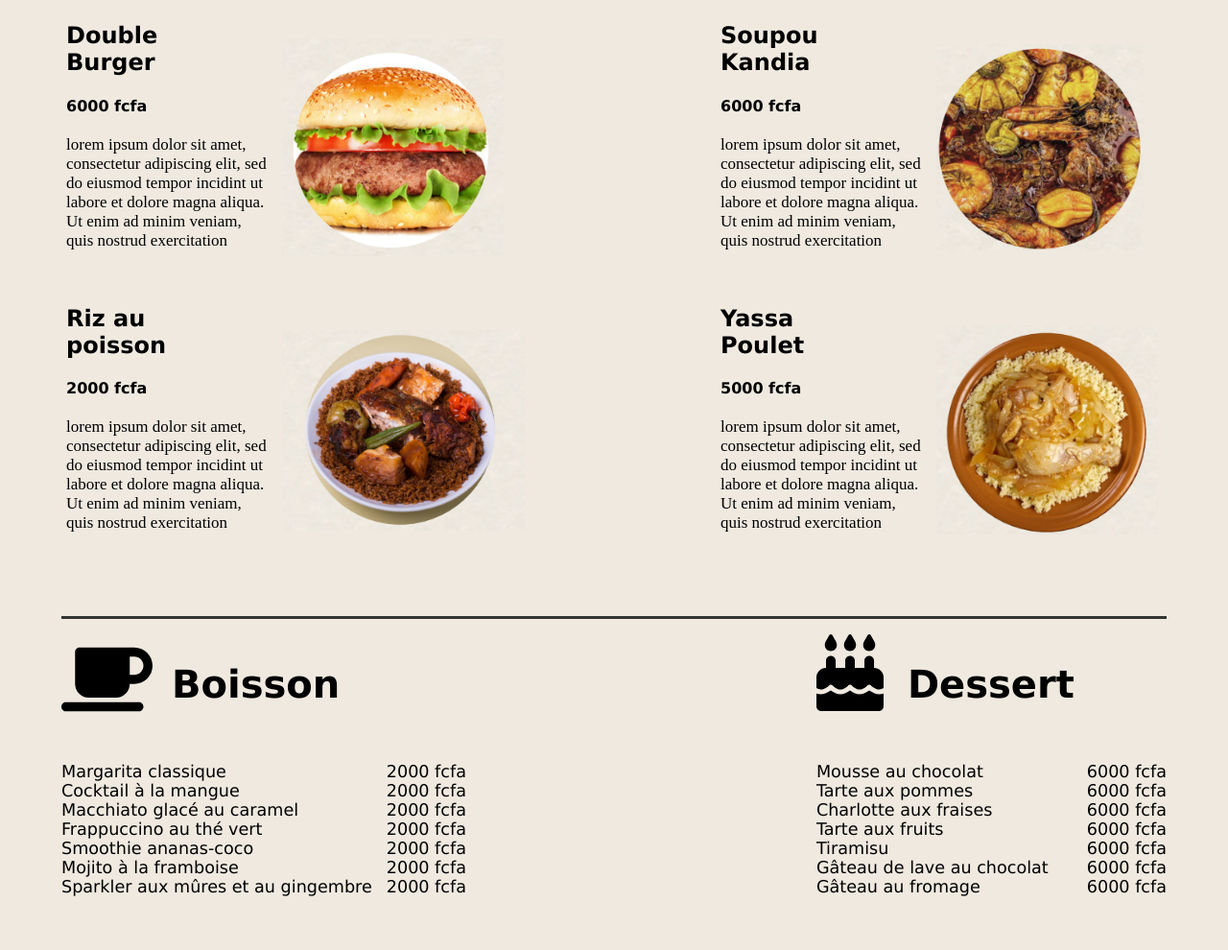
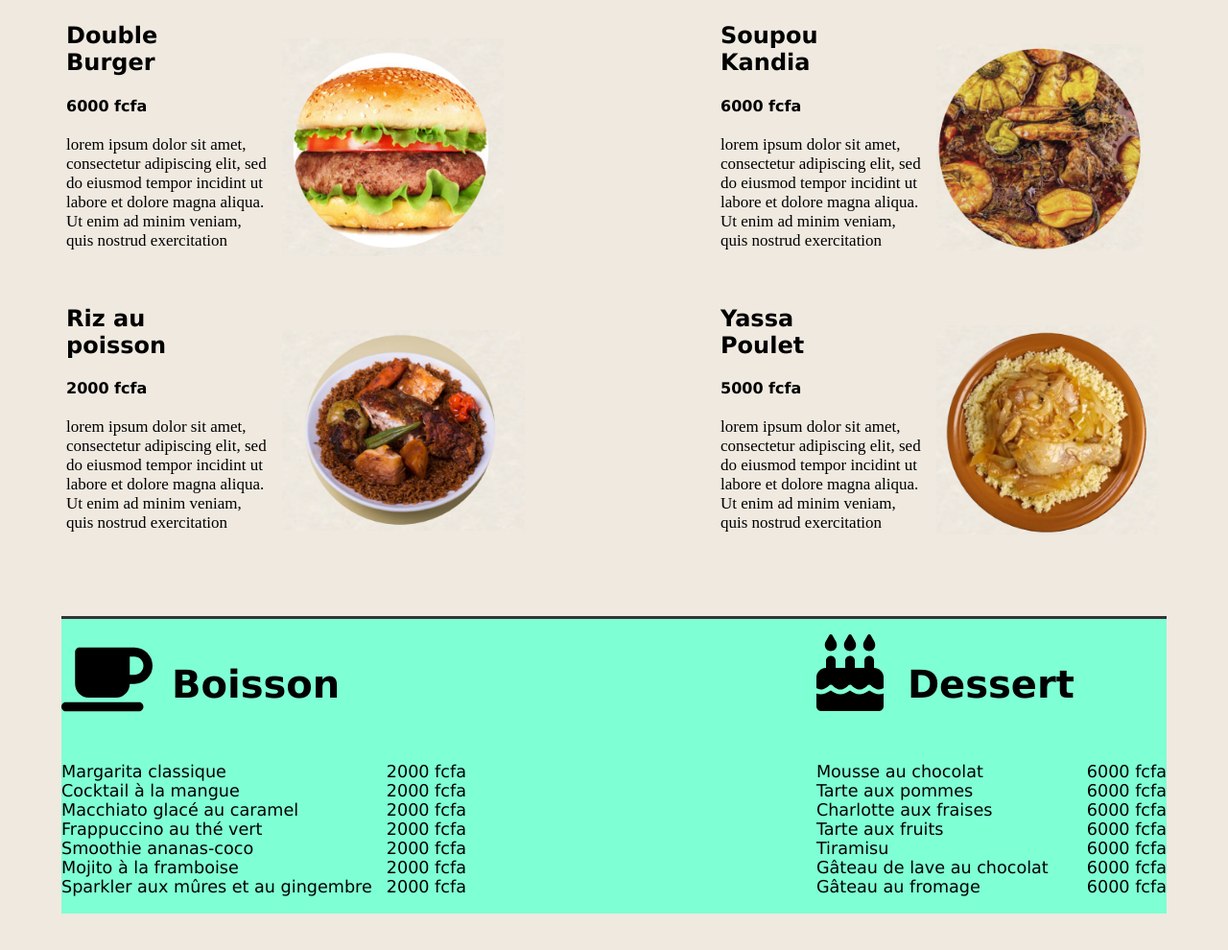
Before and after one commit to Medz-7/tp-resto, a plain HTML site: page resto.html in a window 1280 px wide. Shown: the part 677-1667 px from the top of the page at 96% size. Drawn offline with Linux system fonts and the light colour scheme.

Commit message:
end project!

```diff
--- a/style/drink-dessert.css
+++ b/style/drink-dessert.css
@@ -1,4 +1,5 @@
 .box-footer {
+  background-color: aquamarine;
   display: flex;
   flex-wrap: wrap;
   justify-content: space-between;
--- a/style/responsive.css
+++ b/style/responsive.css
@@ -102,9 +102,9 @@
     padding: 0;
   }
 }
-@media screen (width: 323) {
+/* @media screen (width: 323) {
   .fresh-box {
     background-color: 20px;
     justify-content: center;
   }
-}
+} */
```
